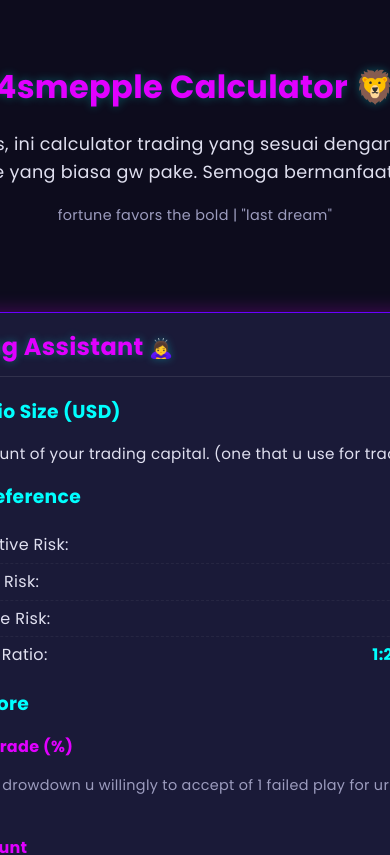
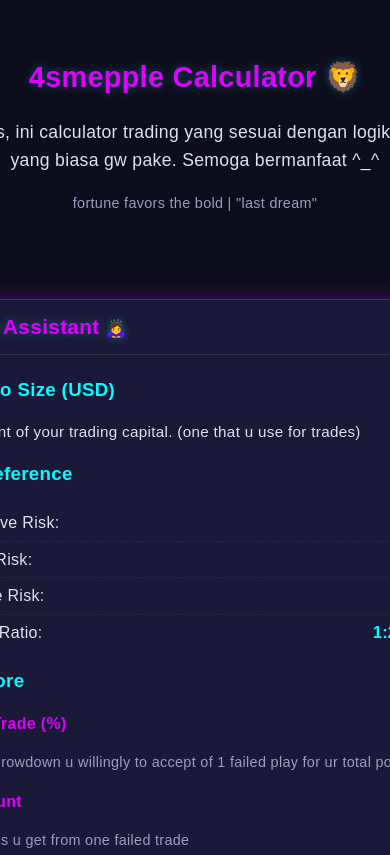
Before and after one commit to singaaakecil/tradecalculator, a React (Vite) app: page / in a window 390 px wide. Shown: the top 855 px of the page. Built offline with nearby package versions, Linux system fonts and the light colour scheme.

Commit message:
Update responsive CSS and rebuild

```diff
--- a/src/index.css
+++ b/src/index.css
@@ -1,4 +1,8 @@
 /* src/index.css */
+/* Universal Box Sizing */
+*, *::before, *::after {
+  box-sizing: border-box;
+}
 @import url('https://fonts.googleapis.com/css2?family=Poppins:wght@400;600;700&display=swap'); /* Pastikan ini ada jika kamu pakai Poppins */
 
 /* General Styling */
@@ -132,14 +136,14 @@ body {
 }
 
 
-/* Responsive Design */
 @media (max-width: 768px) {
   body {
-    padding: 10px; /* Mengurangi padding global dari 20px menjadi 10px */
+    padding: 5px; /* Mengurangi padding global ke 5px */
   }
 
   .main-content {
     flex-direction: column;
+    gap: 15px; /* Mungkin juga mengurangi gap antar panel */
   }
 
   .left-panel,
@@ -149,19 +153,20 @@ body {
   }
 
   .header h1 {
-    font-size: 2em;
+    font-size: 1.8em; /* Sedikit lebih kecil lagi */
   }
 
   .card {
-    padding: 15px; /* Tetap 15px seperti sebelumnya */
+    padding: 10px; /* Mengurangi padding kartu ke 10px */
   }
 
   .card h2 {
-    font-size: 1.5em; /* Tetap 1.5em seperti sebelumnya */
+    font-size: 1.3em; /* Mengurangi font size h2 di kartu */
   }
 
   .results-grid {
     grid-template-columns: 1fr;
+    gap: 10px; /* Mengurangi gap di grid hasil */
   }
 }
 
```
